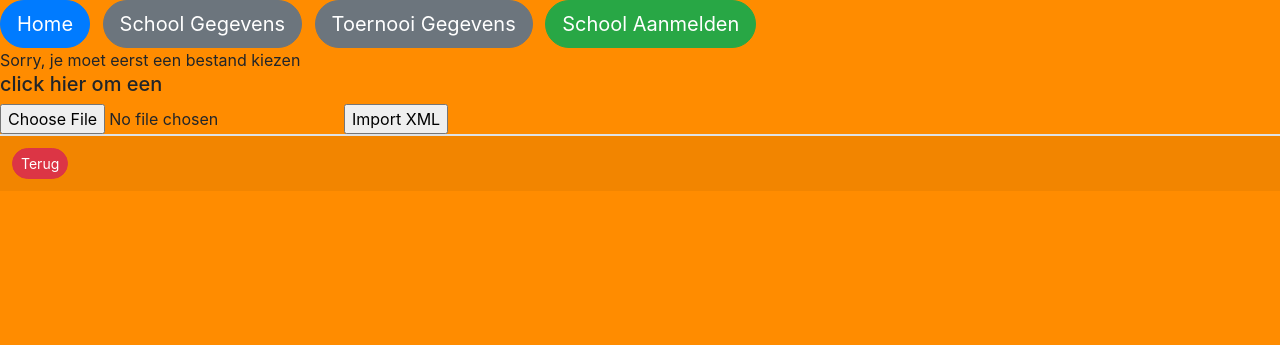
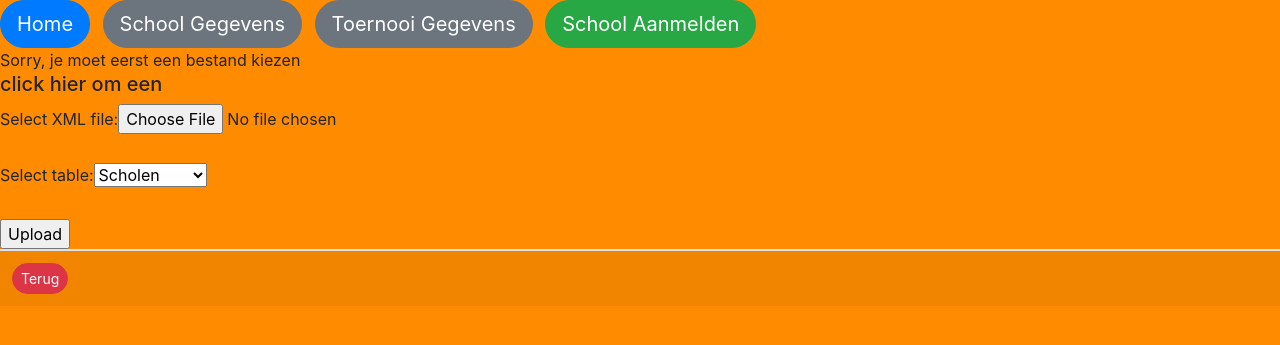
Before and after one commit to Viper10810/ditsvoorgpt, a PHP site: page /aanmelding.php in a window 1280 px wide. Shown: the top 345 px of the page. Run offline with PHP 8.4, Linux system fonts and the light colour scheme; some libraries are stand-ins or nearby versions.

Commit message:
Add files via upload

```diff
--- a/aanmelding.php
+++ b/aanmelding.php
@@ -4,12 +4,15 @@
 
 
 $database = new database("localhost", "root", "", "toernooi");
-if(isset($_GET['id'])) {
+if(isset($_GET['id']))
+{
     $id = $_GET['id'];
     $aanmelding = $database->getAanmelding($id);
- } else {
+}
+else
+{
     echo "";
- }
+}
 
 $conn = new mysqli("localhost", "root", "", "toernooi");
 
@@ -35,6 +38,7 @@
 $conn->close();
 $users = array();
 ?>
+
 
 <!DOCTYPE html>
 <html lang="en">
@@ -90,10 +94,20 @@
 
             ?>
 
-            <form method="post" enctype="multipart/form-data">
-                <input type="file" name="xml_file">
-                <input type="submit" value="Import XML">
-            </form>
+<form method="post" enctype="multipart/form-data">
+  <label for="file">Select XML file:</label>
+  <input type="file" name="file" id="file">
+  <br><br>
+  <label for="table">Select table:</label>
+  <select name="table" id="table">
+    <option value="scholen">Scholen</option>
+    <option value="spelers">Spelers</option>
+    <option value="toernooien">Toernooien</option>
+    <option value="wedstrijden">Wedstrijden</option>
+  </select>
+  <br><br>
+  <input type="submit" name="submit" value="Upload">
+
 
 <tbody></tbody>
            <?php foreach ($users as $user): ?>
```
